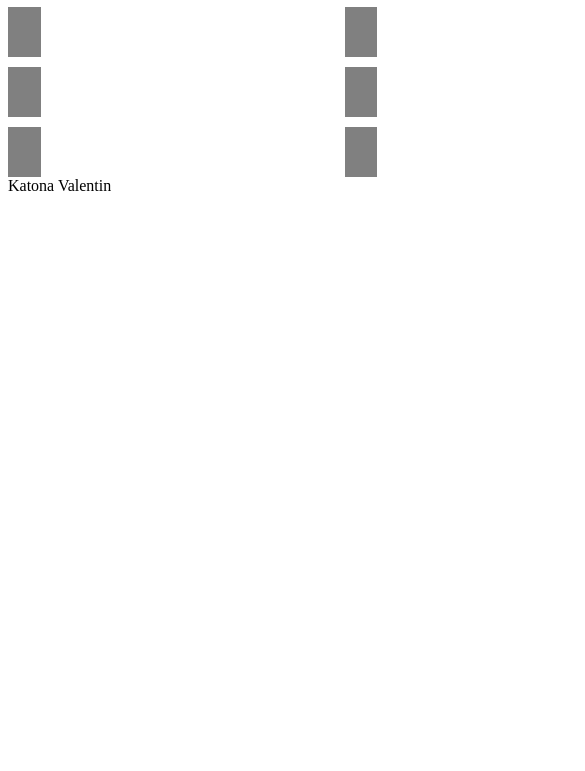
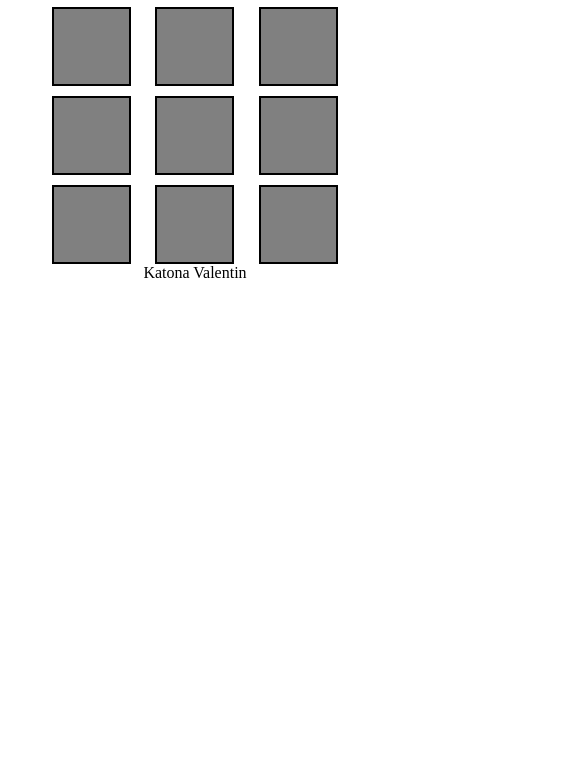
Before and after one commit to dokibacsi/TicTacToeMVC_gyak, a plain HTML site: page index.html in a window 390 px wide. Shown: the part 73-844 px from the top of the page, 585 px wide, since content can reach past the window. Drawn offline with nearby package versions, Linux system fonts and the light colour scheme.

Commit message:
ellenorzes hiba javitva, de nem mukodik jol

```diff
--- a/controller/Controller.js
+++ b/controller/Controller.js
@@ -9,8 +9,8 @@ class Controller{
 
         for (let index = 0; index < 9; index++) {
             this.gameSpace = new JatekTer(this.parentElement, index)
+
         }
-
         $(window).on("kockaraKattint", (event)=>{
             if(this.gameModel.getCheckTheEnd() === "Tovább"){
                 console.log(this.gameModel.getCheckTheEnd())
--- a/model/Model.js
+++ b/model/Model.js
@@ -33,15 +33,15 @@ class Model {
     getCheckTheEnd() {
         let horCheck = this.#horizontalVictory();
         let verCheck = this.#verticalVictory();
-        let diaCheck = this.#diagonalVictory();
 
-        if (horCheck.indexOf("OOO") > -1 || verCheck.indexOf("OOO") > -1 || diaCheck.indexOf("OOO") > -1) {
+        if (horCheck.indexOf("OOO") > -1 || verCheck.indexOf("OOO") > -1) {
             return "O nyert";
-        } else if (horCheck.indexOf("XXX") > -1 || verCheck.indexOf("XXX") > -1 || diaCheck.indexOf("XXX") > -1) {
+        } else if (horCheck.indexOf("XXX") > -1 || verCheck.indexOf("XXX") > -1) {
             return "X nyert";
         } else if (this.#moves === 9) {
             return "Döntetlen!";
         }
+        console.log(this.#list)
         return "Tovább";
     }
 
@@ -53,9 +53,11 @@ class Model {
                 check += "@";
             }
         }
-        check += "@";
+
+
         console.log(check.indexOf("XXX"), check.indexOf("OOO"));
         return check;
+
     }
 
     #verticalVictory() {
@@ -67,35 +69,11 @@ class Model {
                     check += "@";
                 }
             }
-            check += "@";
         }
+        console.log(check)
         console.log(check.indexOf("XXX"), check.indexOf("OOO"));
         return check;
     }
-
-    #diagonalVictory() {
-        let check1 = "";
-        let check2 = "";
-
-        for (let i = 0; i < 9; i += 4) {
-            check1 += this.#list[i];
-            if (i !== 8) {
-                check1 += "@";
-            }
-        }
-
-        for (let i = 2; i < 7; i += 2) {
-            check2 += this.#list[i];
-            if (i !== 6) {
-                check2 += "@";
-            }
-        }
-
-        console.log(check1.indexOf("XXX"), check1.indexOf("OOO"));
-        console.log(check2.indexOf("XXX"), check2.indexOf("OOO"));
-    }
-
-
 }
 
 export default Model;
--- a/style.css
+++ b/style.css
@@ -1,13 +1,60 @@
+main{
+    margin: auto;
+    text-align: center;
+}
+
 .jatekter{
     display: grid;
     grid-template-columns: 1fr 1fr 1fr;
     gap: 10px;
-    width: 1000px;
     margin: auto;
+    width: 500px;
+}
+
+.jatekter .element p{
+    color: white;
+    font-size: 100px;
+    margin: auto;
+    margin-top: 20px
 }
 
 .element{
     background-color: gray;
-    width: 10%;
+    border: 2px solid black;
+    width: 150px;
+    height: 150px;
     color: white;
+    margin: auto;
+    cursor: pointer;
 }
+
+@media only screen and (max-width: 600px) {
+    .jatekter{
+        width: 400px;
+    }
+
+    .jatekter .element p{
+        font-size: 60px;
+    }
+
+    .element{
+        width: 100px;
+        height: 100px;
+    }
+}
+
+@media only screen and (max-width: 450px) {
+    .jatekter{
+        width: 300px;
+    }
+
+    .jatekter .element{
+        font-size: 20px;
+        margin-top: 0px;
+    }
+
+    .element{
+        width: 75px;
+        height: 75px;
+    }
+}
```
